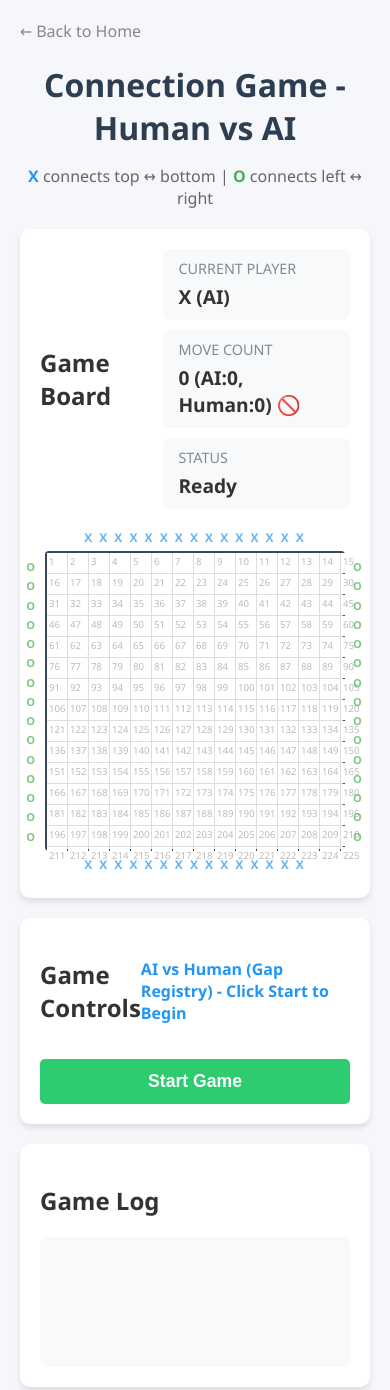
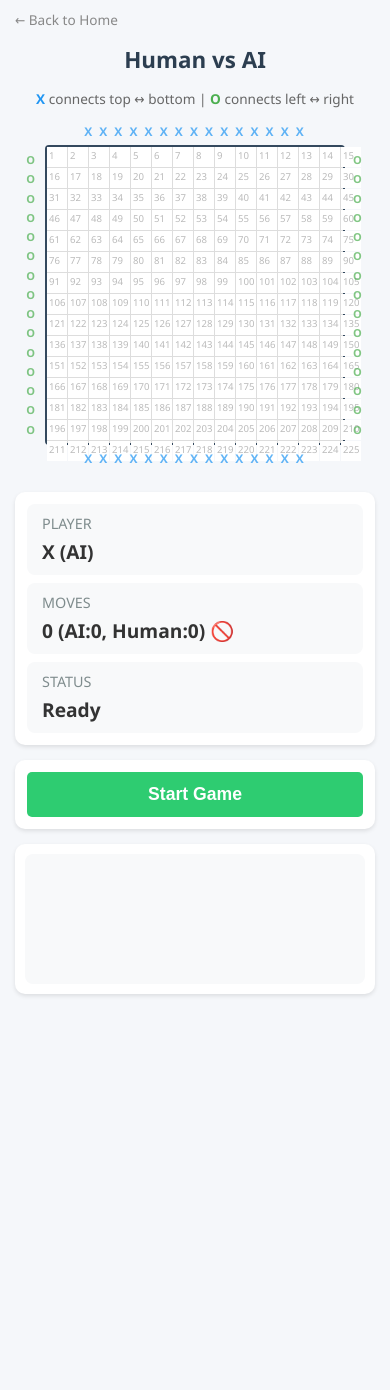
Before and after one commit to Utekhin/line_game, a website: page ai-vs-human.html in a window 390 px wide. Shown: the top 1390 px of the page. After the commit the page ends 1004 px from the top, so only its background shows below. Drawn offline with Linux system fonts and the light colour scheme.

Commit message:
Move controls to side panel on desktop screens
Desktop (>700px/800px): Board on left, controls on right
Mobile: Stacked vertically (controls below board)

- Reduced title and header sizes
- Compact padding throughout
- Start/Resign buttons visible without scrolling on desktop

Co-Authored-By: Claude Opus 4.5 <noreply@anthropic.com>

```diff
--- a/ai-vs-human.html
+++ b/ai-vs-human.html
@@ -17,9 +17,9 @@
 
 body {
   font-family: 'Segoe UI', Tahoma, Geneva, Verdana, sans-serif;
-  max-width: 800px;
+  max-width: 950px;
   margin: 0 auto;
-  padding: 20px;
+  padding: 10px 15px;
   background-color: #f5f7fa;
   color: #333;
 }
@@ -27,23 +27,49 @@ body {
 h1 {
   text-align: center;
   color: #2c3e50;
-  margin-bottom: 10px;
+  margin-bottom: 5px;
 }
 
 .game-container {
   display: flex;
   flex-direction: column;
+  gap: 15px;
+}
+
+/* Desktop: board left, controls right */
+.game-layout {
+  display: flex;
   gap: 20px;
-  min-height: 100vh; /* STABILITY FIX */
+  align-items: flex-start;
+}
+.board-area {
+  flex-shrink: 0;
+}
+.side-panel {
+  flex: 1;
+  min-width: 180px;
+  display: flex;
+  flex-direction: column;
+  gap: 15px;
+}
+
+/* Mobile: stack vertically */
+@media (max-width: 800px) {
+  .game-layout {
+    flex-direction: column;
+    align-items: center;
+  }
+  .side-panel {
+    width: 100%;
+    min-width: unset;
+  }
 }
 
 .board-section {
   background-color: white;
   border-radius: 10px;
-  padding: 20px;
+  padding: 15px;
   box-shadow: 0 4px 6px rgba(0, 0, 0, 0.1);
-  flex-shrink: 0; /* STABILITY FIX */
-  min-height: 500px; /* STABILITY FIX */
 }
 
 .board-header {
@@ -268,8 +294,30 @@ h1 {
 .controls-section {
   background-color: white;
   border-radius: 10px;
-  padding: 20px;
+  padding: 15px;
   box-shadow: 0 4px 6px rgba(0, 0, 0, 0.1);
+}
+
+.side-panel .status-container {
+  background-color: white;
+  border-radius: 10px;
+  padding: 12px;
+  box-shadow: 0 2px 4px rgba(0, 0, 0, 0.1);
+}
+
+.side-panel .controls {
+  background-color: white;
+  border-radius: 10px;
+  padding: 12px;
+  box-shadow: 0 2px 4px rgba(0, 0, 0, 0.1);
+}
+
+.side-panel .log-section {
+  background-color: white;
+  border-radius: 10px;
+  padding: 10px;
+  box-shadow: 0 2px 4px rgba(0, 0, 0, 0.1);
+  overflow-y: auto;
 }
 
 .controls-header {
@@ -594,35 +642,17 @@ button:disabled {
 </style>
 </head>
 <body>
-    <a href="/" style="color:#888;text-decoration:none;display:block;margin-bottom:10px;">← Back to Home</a>
-    <h1>Connection Game - Human vs AI</h1>
-    <p style="text-align:center;color:#666;margin-bottom:20px;">
+    <a href="/" style="color:#888;text-decoration:none;display:block;margin-bottom:5px;font-size:0.85rem;">← Back to Home</a>
+    <h1 style="font-size:1.4rem;margin-bottom:5px;">Human vs AI</h1>
+    <p style="text-align:center;color:#666;margin-bottom:10px;font-size:0.85rem;">
         <span style="color:#2196F3;font-weight:bold;">X</span> connects top ↔ bottom |
         <span style="color:#4CAF50;font-weight:bold;">O</span> connects left ↔ right
     </p>
 
     <div class="game-container">
-
-        <!-- Game Board -->
-        <div class="board-section">
-            <div class="board-header">
-                <h2>Game Board</h2>
-                <div class="status-container">
-                    <div class="status-item">
-                        <div class="label">CURRENT PLAYER</div>
-                        <div id="currentPlayer" class="value current-player-x">X (AI)</div>
-                    </div>
-                    <div class="status-item">
-                        <div class="label">MOVE COUNT</div>
-                        <div id="moveCount" class="value">0</div>
-                    </div>
-                    <div class="status-item">
-                        <div class="label">STATUS</div>
-                        <div id="gameStatus" class="value">Ready</div>
-                    </div>
-                </div>
-            </div>
-
+        <div class="game-layout">
+            <!-- Board Area -->
+            <div class="board-area">
                 <div class="board-wrapper">
                     <div class="border-indicator top-border">X X X X X X X X X X X X X X X</div>
                     <div class="board-with-sides">
@@ -638,24 +668,31 @@ button:disabled {
                 </div>
             </div>
 
-        <!-- Game Controls -->
-        <div class="controls-section">
-            <div class="controls-header">
-                <h2>Game Controls</h2>
-                <div id="gameProgress">AI vs Human - Click Start to Begin</div>
+            <!-- Side Panel -->
+            <div class="side-panel">
+                <div class="status-container" style="flex-direction:column;gap:8px;">
+                    <div class="status-item">
+                        <div class="label">PLAYER</div>
+                        <div id="currentPlayer" class="value current-player-x">X (AI)</div>
+                    </div>
+                    <div class="status-item">
+                        <div class="label">MOVES</div>
+                        <div id="moveCount" class="value">0</div>
+                    </div>
+                    <div class="status-item">
+                        <div class="label">STATUS</div>
+                        <div id="gameStatus" class="value">Ready</div>
+                    </div>
                 </div>
 
                 <div class="controls">
                     <button id="mainButton">Start Game</button>
                 </div>
+
+                <div class="log-section" style="max-height:200px;">
+                    <div id="gameLog"></div>
                 </div>
-
-        <!-- Game Log -->
-        <div class="log-section">
-            <div class="log-header">
-                <h2>Game Log</h2>
             </div>
-            <div id="gameLog"></div>
         </div>
     </div>
 <!-- TensorFlow.js for Neural AI -->
```
Also changed, not shown: human-vs-human.html (+51 -11 lines). Lines whose indentation alone changed are shown as unchanged.
